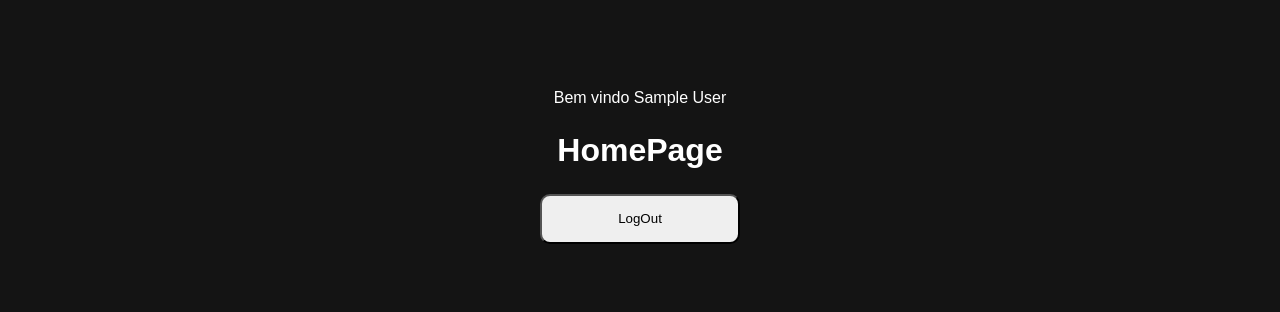
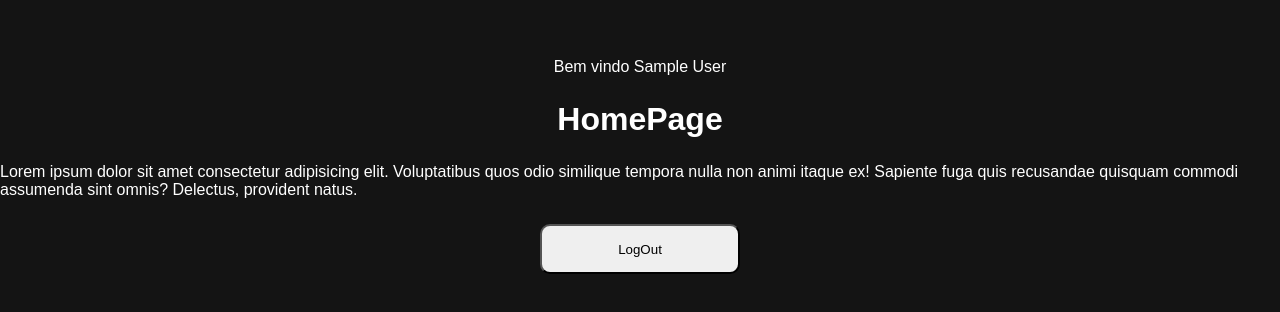
Before and after one commit to gustavobuziki/authentication-and-form, a React (Vite) app: page /home in a window 1280 px wide. Shown: the part 234-546 px from the top of the page. Built offline with nearby package versions, Linux system fonts and the light colour scheme; sample sign-in values are in the browser's storage.

Commit message:
feat: commit develop 1

```diff
--- a/src/screens/home/home.tsx
+++ b/src/screens/home/home.tsx
@@ -11,6 +11,10 @@ const Home = () => {
       <s.Main>
         <p>Bem vindo {userData?.name}</p>
         <h1>HomePage</h1>
+        Lorem ipsum dolor sit amet consectetur adipisicing elit. Voluptatibus
+        quos odio similique tempora nulla non animi itaque ex! Sapiente fuga
+        quis recusandae quisquam commodi assumenda sint omnis? Delectus,
+        provident natus.
         <s.Button onClick={() => logOut()}>LogOut</s.Button>
       </s.Main>
     </s.Container>
--- a/src/screens/home/styled-home.ts
+++ b/src/screens/home/styled-home.ts
@@ -24,7 +24,7 @@ export const Button = styled.button`
   border-radius: 10px;
 
   :hover {
-    background-color: #141414;
+    background-color: #141410;
     color: #fff;
   }
 `;
--- a/src/screens/login/login.tsx
+++ b/src/screens/login/login.tsx
@@ -25,7 +25,7 @@ const Login = () => {
 
     logIn(data);
 
-    alert("Dados envados com sucesso!");
+    alert("Dados enviados com sucesso!");
   };
 
   return (
@@ -69,7 +69,7 @@ const Login = () => {
           </>
         </div>
 
-        <s.ButtonSubmit type="submit">Log In</s.ButtonSubmit>
+        <s.ButtonSubmit type="submit">LogIn</s.ButtonSubmit>
       </s.Form>
     </s.Container>
   );
```
